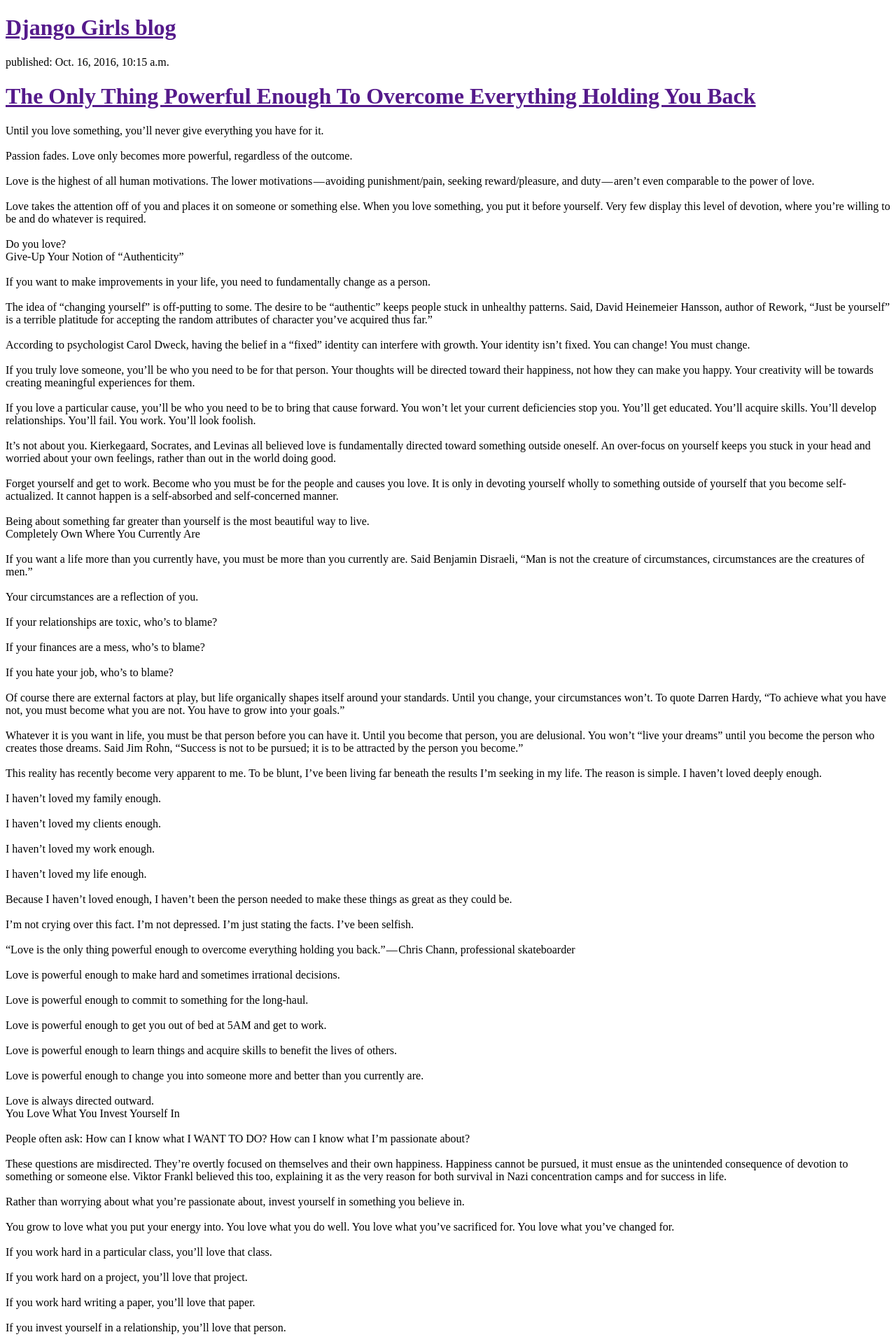
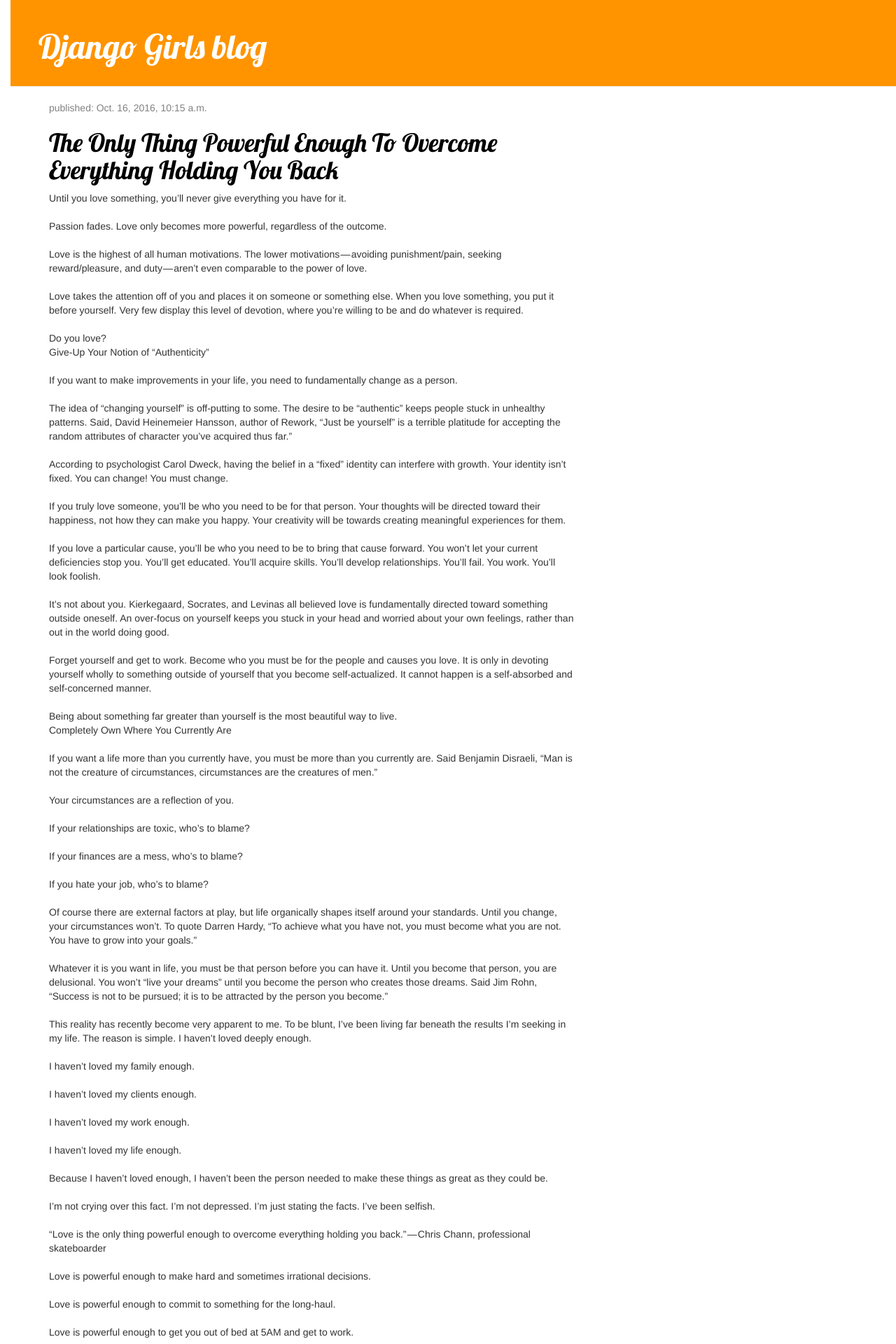
Before and after one commit to anshuldawar/Music_Gallery, a Django app: page / in a window 1280 px wide. Shown: the top 1920 px of the page at 70% size. Run offline with Django 3.2, Linux system fonts and the light colour scheme; data comes from the database, SQL or seed files in the repository; some libraries are stand-ins or nearby versions.

Commit message:
added style sheets

```diff
--- /dev/null
+++ b/mysite/blog/static/css/blog.css
@@ -0,0 +1,46 @@
+h1 a {
+    color: crimson;
+    font-family: 'Lobster';
+}
+
+body {
+    padding-left: 15px;
+
+}
+.page-header	{
+				background-color:	#ff9400;
+				margin-top:	0;
+				padding:	20px	20px	20px	40px;
+}
+.page-header	h1,	.page-header	h1	a,	.page-header	h1	a:visited,	.page-header	h1	a:active	{
+				color:	#ffffff;
+				font-size:	36pt;
+				text-decoration:	none;
+}
+.content	{
+				margin-left:	40px;
+}
+h1,	h2,	h3,	h4	{
+				font-family:	'Lobster',	cursive;
+}
+.date	{
+				color:	#828282;
+}
+.save	{
+				float:	right;
+}
+.post-form	textarea,	.post-form	input	{
+    				width:	100%;
+}
+.top-menu,	.top-menu:hover,	.top-menu:visited	{
+				color:	#ffffff;
+				float:	right;
+				font-size:	26pt;
+				margin-right:	20px;
+}
+.post	{
+				margin-bottom:	70px;
+}
+.post	h1	a,	.post	h1	a:visited	{
+				color:	#000000;
+}
--- a/mysite/blog/templates/blog/post_list.html
+++ b/mysite/blog/templates/blog/post_list.html
@@ -1,20 +1,31 @@
+{% load staticfiles %}
 <!DOCTYPE html>
 <html lang="en">
 <head>
     <meta charset="UTF-8">
     <title>anshuldawar's blog</title>
+    <link	href="//fonts.googleapis.com/css?family=Lobster&subset=latin,latin-ext"	rel="stylesheet"	type="text/css">
+    <link	rel="stylesheet"	href="//maxcdn.bootstrapcdn.com/bootstrap/3.2.0/css/bootstrap.min.css">
+<link	rel="stylesheet"	href="//maxcdn.bootstrapcdn.com/bootstrap/3.2.0/css/bootstrap-theme.min.css">
+    <link rel="stylesheet" href="{% static 'css/blog.css' %}">
 </head>
 <body>
-    <div>
+    <div class="page-header">
         <h1><a href="">Django Girls blog</a></h1>
         </div>
-
-    {% for post in posts %}
-        <div>
-           <p>published: {{ post.published_date }}</p>
-            <h1><a href="">{{ post.title }}</a> </h1>
-            <p>{{ post.text|linebreaksbr }}</p>
-        </div>
-    {% endfor %}
+    <div	class="content	container">
+				<div	class="row">
+								<div	class="col-md-8">
+												{% for post in posts %}
+																<div	class="post">
+																				<div	class="date">
+																								<p>published:	{{ post.published_date}}</p>
+																				</div>
+																				<h1><a	href="">{{ post.title	}}</a></h1>
+																				<p>{{post.text|linebreaksbr	}}</p>
+																</div>
+												{%	endfor	%}
+								</div>
+				</div>
 </body>
 </html>
```
